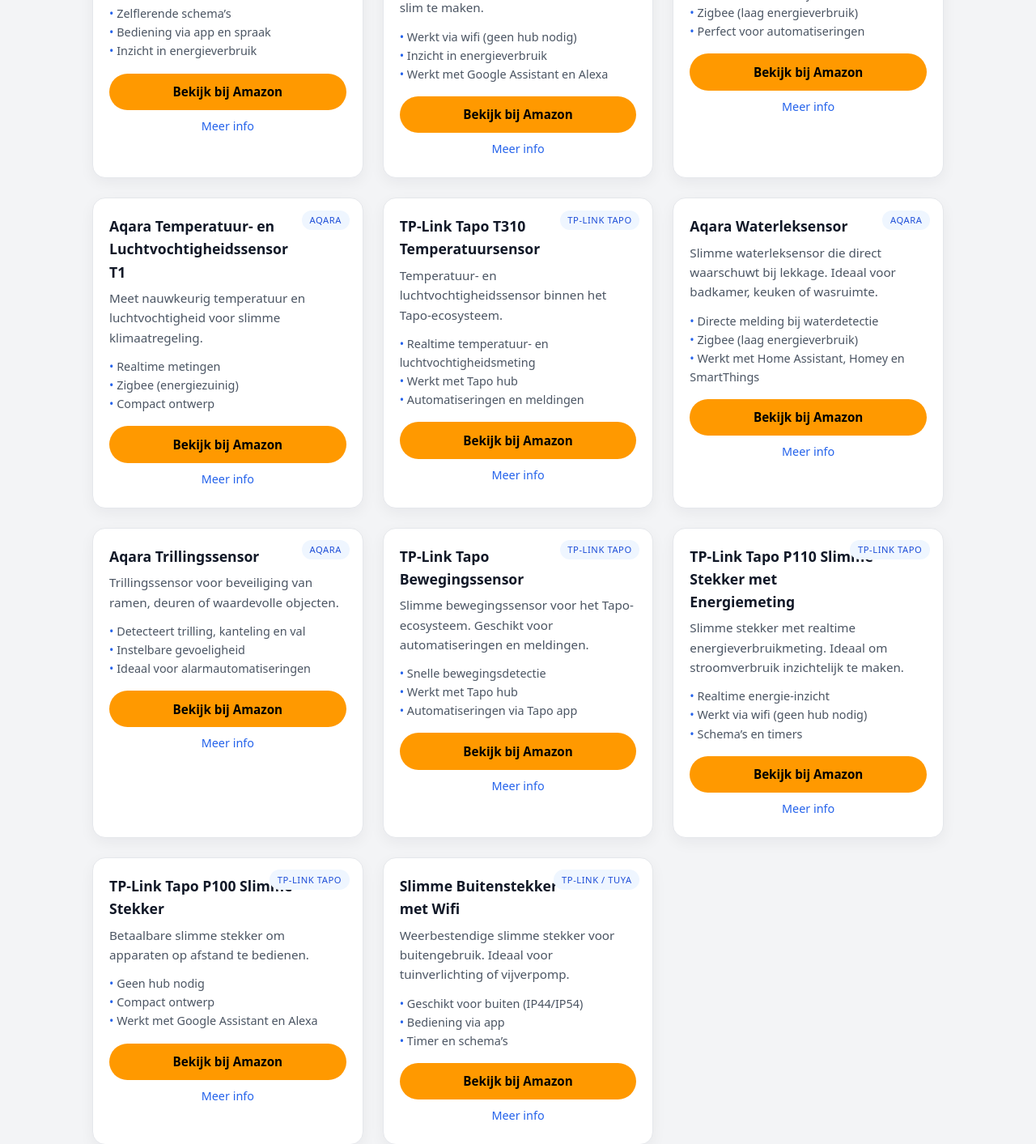
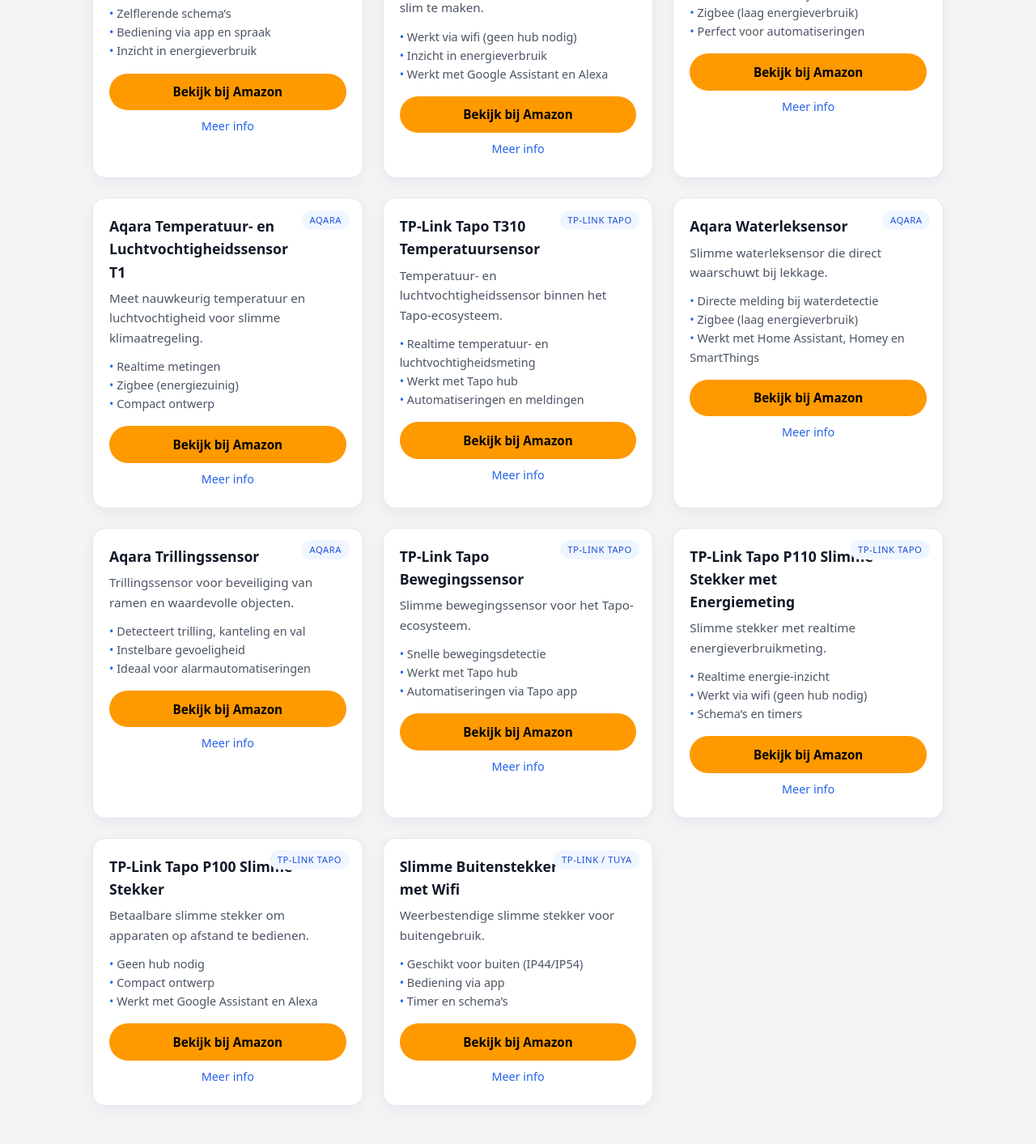
Before and after one commit to hafidgrad/SlimHuisWonen, a Next.js app: page /producten in a window 1280 px wide. Shown: the part 764-2177 px from the top of the page at 81% size. Built offline with nearby package versions, Linux system fonts and the light colour scheme.

Commit message:
Update products, categoriepagina en aanraders

```diff
--- a/app/producten/[slug]/page.jsx
+++ b/app/producten/[slug]/page.jsx
@@ -116,6 +116,12 @@ export default function ProductDetailPage({ params }) {
               *Prijzen kunnen wijzigen. Bekijk actuele prijs bij Amazon.
             </p>
           </div>
+          {product.bolUrl && (
+  <p className="muted small">
+    Dit product is ook verkrijgbaar bij bol.com.
+  </p>
+)}
+
         </section>
 
         {related.length > 0 && (
--- a/data/products.js
+++ b/data/products.js
@@ -15,6 +15,7 @@ export const products = [
     ],
     image: "/images/products/hue-starterkit.jpg",
     affiliateUrl: "https://www.amazon.nl/dp/B0991VHWSJ?tag=slimhuiswonen-21",
+    bolUrl: null,
     priceHint: "€80–€120",
     rating: 4.7,
   },
@@ -35,6 +36,7 @@ export const products = [
     ],
     image: "/images/products/aqara-door-window.jpg",
     affiliateUrl: "https://www.amazon.nl/dp/B0BTL8B72D?tag=slimhuiswonen-21",
+    bolUrl: null,
     priceHint: "€15–€25",
     rating: 4.6,
   },
@@ -55,6 +57,7 @@ export const products = [
     ],
     image: "/images/products/ring-doorbell.jpg",
     affiliateUrl: "https://www.amazon.nl/dp/B0BZWQP9Z1?tag=slimhuiswonen-21",
+    bolUrl: null,
     priceHint: "€80–€250",
     rating: 4.5,
   },
@@ -75,6 +78,7 @@ export const products = [
     ],
     image: "/images/products/nest-thermostat.jpg",
     affiliateUrl: "https://www.amazon.nl/dp/B0BXRYLMCC?tag=slimhuiswonen-21",
+    bolUrl: null,
     priceHint: "€200–€280",
     rating: 4.4,
   },
@@ -95,6 +99,7 @@ export const products = [
     ],
     image: "/images/products/tapo-plug.jpg",
     affiliateUrl: "https://www.amazon.nl/dp/B08WJ9KZQ2?tag=slimhuiswonen-21",
+    bolUrl: null,
     priceHint: "€10–€20",
     rating: 4.6,
   },
@@ -115,6 +120,7 @@ export const products = [
     ],
     image: "/images/products/aqara-motion.jpg",
     affiliateUrl: "https://www.amazon.nl/dp/B0B9XZ1D51?tag=slimhuiswonen-21",
+    bolUrl: null,
     priceHint: "€20–€30",
     rating: 4.6,
   },
@@ -135,6 +141,7 @@ export const products = [
     ],
     image: "/images/products/aqara-temp-humidity.jpg",
     affiliateUrl: "https://www.amazon.nl/dp/B0CN5KHLRT?tag=slimhuiswonen-21",
+    bolUrl: null,
     priceHint: "€15–€25",
     rating: 4.7,
   },
@@ -155,9 +162,11 @@ export const products = [
     ],
     image: "/images/products/tapo-t310.jpg",
     affiliateUrl: "https://www.amazon.nl/dp/B0BJ28DJ7W?tag=slimhuiswonen-21",
+    bolUrl: null,
     priceHint: "€20–€30",
     rating: 4.5,
   },
+
   {
     slug: "aqara-waterleksensor",
     brand: "Aqara",
@@ -166,17 +175,19 @@ export const products = [
     category: "sensoren",
     tags: ["sensor", "waterlek", "beveiliging"],
     description:
-    "Slimme waterleksensor die direct waarschuwt bij lekkage. Ideaal voor badkamer, keuken of wasruimte.",
+      "Slimme waterleksensor die direct waarschuwt bij lekkage.",
     features: [
       "Directe melding bij waterdetectie",
       "Zigbee (laag energieverbruik)",
-    "Werkt met Home Assistant, Homey en SmartThings"
+      "Werkt met Home Assistant, Homey en SmartThings",
     ],
     image: "/images/products/aqara-water-leak.jpg",
     affiliateUrl: "https://www.amazon.nl/dp/B07D37FKGY?tag=slimhuiswonen-21",
+    bolUrl: null,
     priceHint: "€20–€30",
-  rating: 4.6
+    rating: 4.6,
   },
+
   {
     slug: "aqara-trillingssensor",
     brand: "Aqara",
@@ -185,17 +196,19 @@ export const products = [
     category: "sensoren",
     tags: ["sensor", "trilling", "beveiliging"],
     description:
-    "Trillingssensor voor beveiliging van ramen, deuren of waardevolle objecten.",
+      "Trillingssensor voor beveiliging van ramen en waardevolle objecten.",
     features: [
       "Detecteert trilling, kanteling en val",
       "Instelbare gevoeligheid",
-    "Ideaal voor alarmautomatiseringen"
+      "Ideaal voor alarmautomatiseringen",
     ],
     image: "/images/products/aqara-vibration.jpg",
     affiliateUrl: "https://www.amazon.nl/dp/B07D1KWR78?tag=slimhuiswonen-21",
+    bolUrl: null,
     priceHint: "€20–€30",
-  rating: 4.5
+    rating: 4.5,
   },
+
   {
     slug: "tp-link-tapo-motion-sensor",
     brand: "TP-Link Tapo",
@@ -204,17 +217,19 @@ export const products = [
     category: "sensoren",
     tags: ["sensor", "beweging", "tapo"],
     description:
-    "Slimme bewegingssensor voor het Tapo-ecosysteem. Geschikt voor automatiseringen en meldingen.",
+      "Slimme bewegingssensor voor het Tapo-ecosysteem.",
     features: [
       "Snelle bewegingsdetectie",
       "Werkt met Tapo hub",
-    "Automatiseringen via Tapo app"
+      "Automatiseringen via Tapo app",
     ],
     image: "/images/products/tapo-motion.jpg",
     affiliateUrl: "https://www.amazon.nl/dp/B0B7NDJW6J?tag=slimhuiswonen-21",
+    bolUrl: null,
     priceHint: "€15–€25",
-  rating: 4.5
+    rating: 4.5,
   },
+
   {
     slug: "tp-link-tapo-p110-slimme-stekker",
     brand: "TP-Link Tapo",
@@ -223,17 +238,19 @@ export const products = [
     category: "slimme-stekkers",
     tags: ["stekker", "energie", "wifi"],
     description:
-    "Slimme stekker met realtime energieverbruikmeting. Ideaal om stroomverbruik inzichtelijk te maken.",
+      "Slimme stekker met realtime energieverbruikmeting.",
     features: [
       "Realtime energie-inzicht",
       "Werkt via wifi (geen hub nodig)",
-    "Schema’s en timers"
+      "Schema’s en timers",
     ],
     image: "/images/products/tapo-p110.jpg",
     affiliateUrl: "https://www.amazon.nl/dp/B08WJ9KZQ2?tag=slimhuiswonen-21",
+    bolUrl: null,
     priceHint: "€12–€18",
-  rating: 4.6
+    rating: 4.6,
   },
+
   {
     slug: "tp-link-tapo-p100-slimme-stekker",
     brand: "TP-Link Tapo",
@@ -246,13 +263,15 @@ export const products = [
     features: [
       "Geen hub nodig",
       "Compact ontwerp",
-    "Werkt met Google Assistant en Alexa"
+      "Werkt met Google Assistant en Alexa",
     ],
     image: "/images/products/tapo-p100.jpg",
     affiliateUrl: "https://www.amazon.nl/dp/B089B6M47N?tag=slimhuiswonen-21",
+    bolUrl: null,
     priceHint: "€8–€12",
-  rating: 4.5
+    rating: 4.5,
   },
+
   {
     slug: "slimme-buitenstekker-wifi",
     brand: "TP-Link / Tuya",
@@ -261,18 +280,19 @@ export const products = [
     category: "slimme-stekkers",
     tags: ["stekker", "buiten", "tuin"],
     description:
-    "Weerbestendige slimme stekker voor buitengebruik. Ideaal voor tuinverlichting of vijverpomp.",
+      "Weerbestendige slimme stekker voor buitengebruik.",
     features: [
       "Geschikt voor buiten (IP44/IP54)",
       "Bediening via app",
-    "Timer en schema’s"
+      "Timer en schema’s",
     ],
     image: "/images/products/outdoor-smart-plug.jpg",
-  affiliateUrl: "https://www.amazon.nl/s?k=slimme+buitenstekker&tag=slimhuiswonen-21",
+    affiliateUrl:
+      "https://www.amazon.nl/s?k=slimme+buitenstekker&tag=slimhuiswonen-21",
+    bolUrl: null,
     priceHint: "€15–€30",
-  rating: 4.4
+    rating: 4.4,
   },
-
 ];
 
 export function getAllProducts() {
```
Lines whose indentation alone changed are shown as unchanged.
